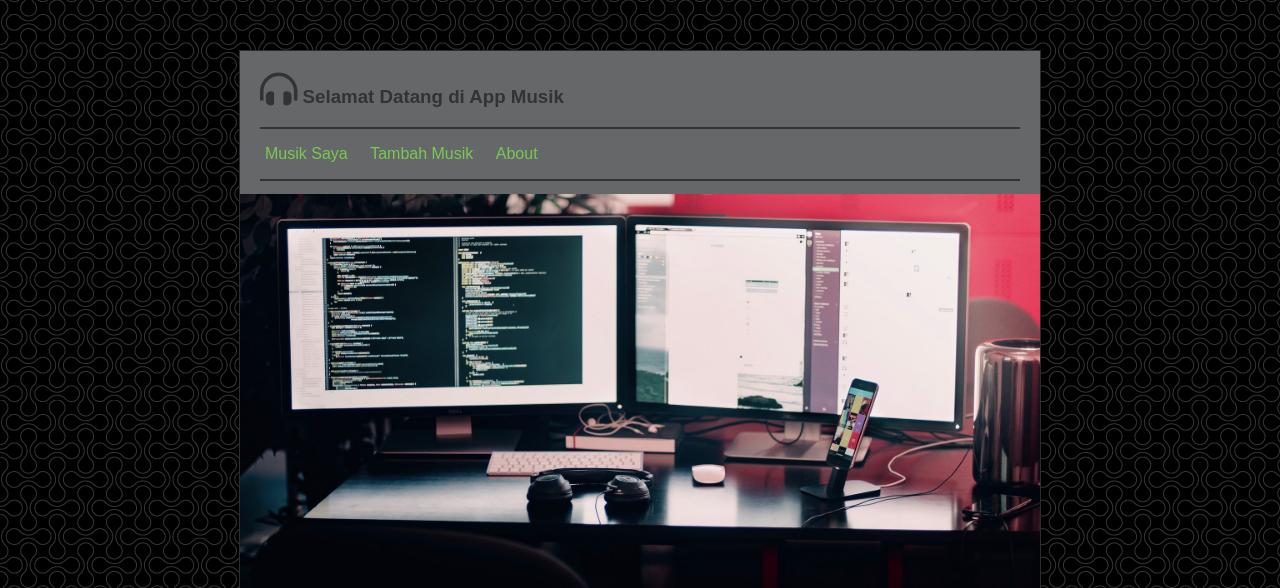
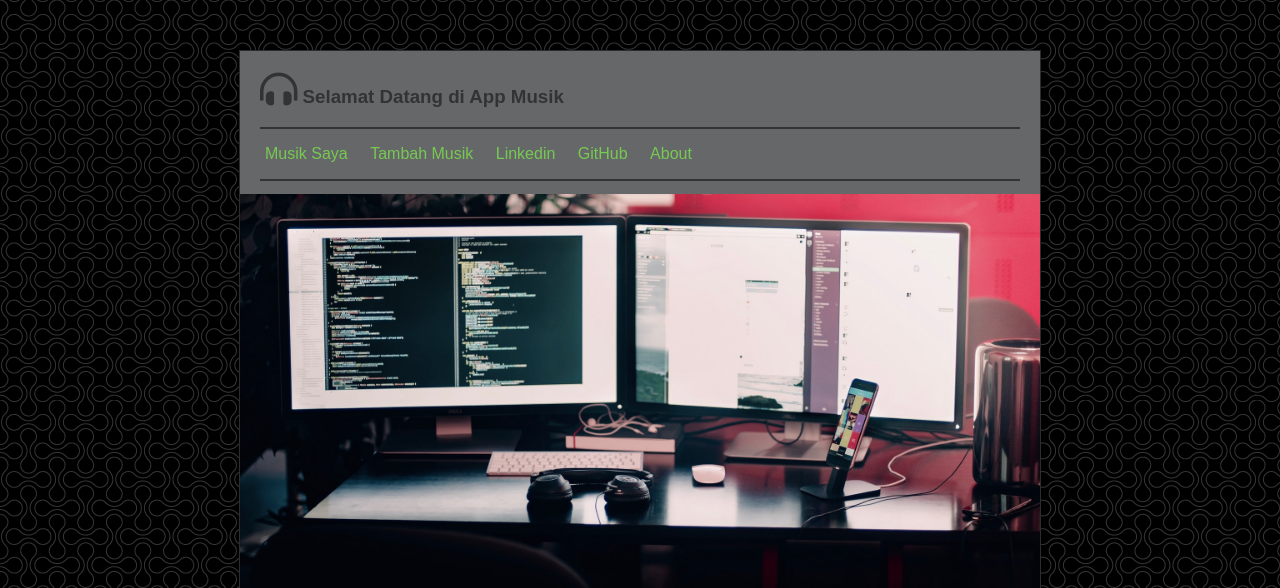
Before and after one commit to DheoAp/App-musik, a CodeIgniter app: page /projectcodeigniter/index.php/musik/index in a window 1280 px wide. Shown: the top 588 px of the page. Run offline with CodeIgniter, Linux system fonts and the light colour scheme; data comes from the database, SQL or seed files in the repository.

Commit message:
menambahkan link di header

```diff
--- a/application/views/template/header.php
+++ b/application/views/template/header.php
@@ -17,6 +17,8 @@
   <ul>
     <li><a href="<?= base_url()?>">Musik Saya</a></li>
     <li><a rel="stylesheet" href="<?= base_url().'musik/tambah'?>">Tambah Musik</a></li>
+    <li><a target="_blank" href="https://www.linkedin.com/in/dheo-apriansyah-b13100174/">Linkedin</a></li>
+    <li><a target="_blank" href="https://github.com/DheoAp">GitHub</a></li>
     <li><a href="">About</a></li>
   </ul>
   <hr class="hr">
```
